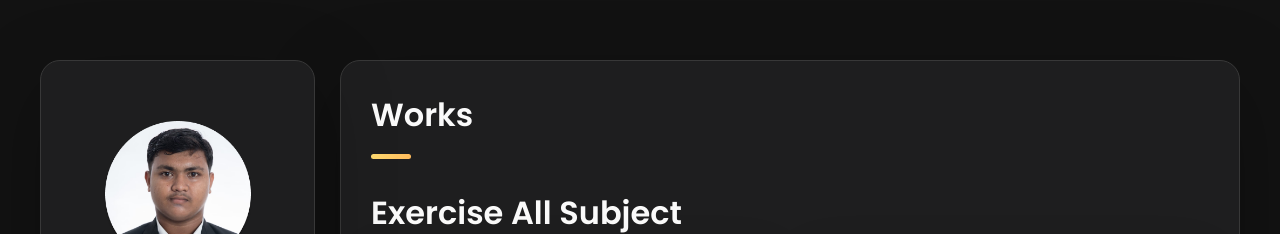
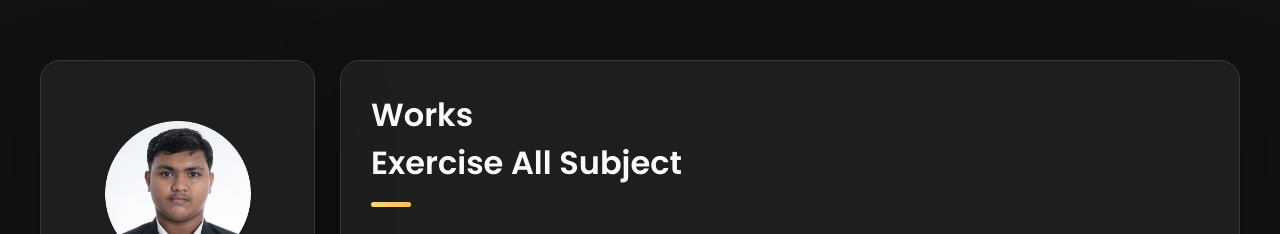
Before and after one commit to KanjariyaRahul/mca_works, a plain HTML site: page index.html in a window 1280 px wide. Shown: the top 234 px of the page. Drawn offline with nearby package versions, Linux system fonts and the light colour scheme.

Commit message:
Update index.html
Signed-off-by: Rahul kanjariya <93303230+KanjariyaRahul@users.noreply.github.com>

```diff
--- a/index.html
+++ b/index.html
@@ -159,7 +159,7 @@
       <article class="blog  active" data-page="blog">
 
         <header>
-          <h2 class="h2 article-title">Works</h2>
+          <h2 class="h2 article-title">Works<p>Exercise All Subject</p></h2>
           <h2 class="h2">Exercise All Subject</h2>
         </header>
 
```
